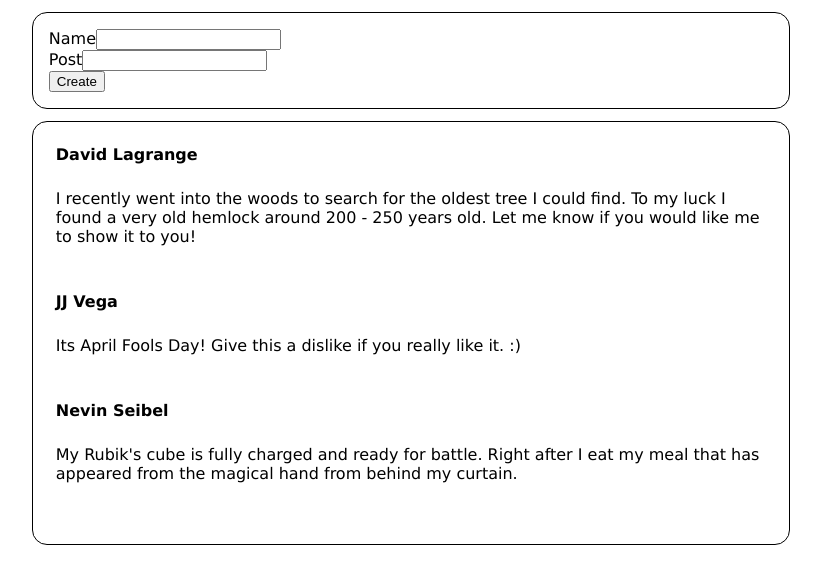
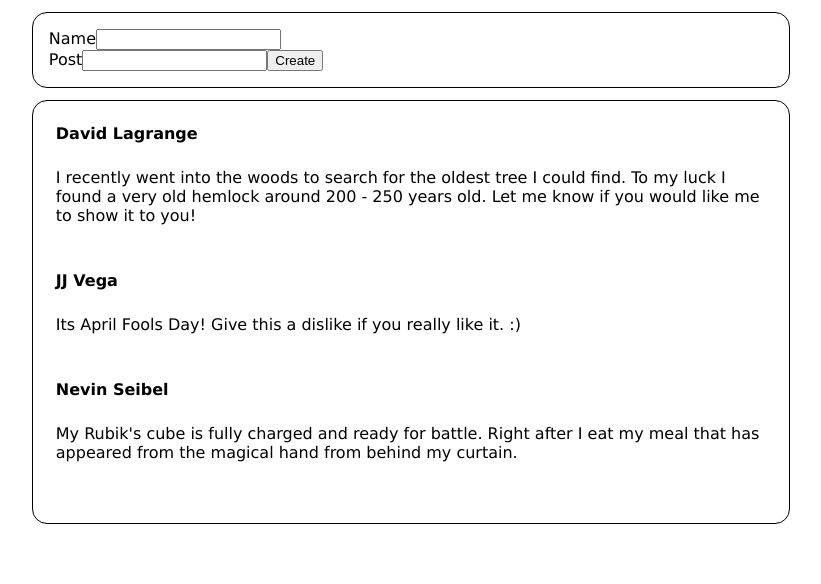
Before and after one commit to mightya4/SocialFeed, a React (Create React App) app: page / in a window 1280 px wide. Shown: the top 584 px of the page, without its empty margins (229-1050 px from the left). Built offline with nearby package versions, Linux system fonts and the light colour scheme.

Commit message:
Completed Create Post Functionality

```diff
--- a/src/Components/Post/CreatePost.jsx
+++ b/src/Components/Post/CreatePost.jsx
@@ -10,6 +10,7 @@ const CreatePost = (props) => {
             name: name,
             post: post,
         };
+        props.addNewPostProperty(postEntry);
     }
     return(
         <form onSubmit={handleCreatePost} className='form-grid'>
@@ -20,8 +21,9 @@ const CreatePost = (props) => {
             <div className="form-group">
                 <label>Post</label>
                 <input type='text' className="form-control" value= {post} onChange={(event) => {setPost(event.target.value)}}></input>
+                <button type='submit'>Create</button>
             </div>
-            <button type='submit'>Create</button>
+
         </form>
     );
 }
--- /dev/null
+++ b/src/Components/Post/DisplayPost.css
@@ -0,0 +1,3 @@
+.form-grid {
+    display: grid;
+}
--- a/src/Components/Post/Post.jsx
+++ b/src/Components/Post/Post.jsx
@@ -13,13 +13,17 @@ const Post = (props) => {
     }
     return(
         <div>
-            <div className='post-border-box'>
-                <CreatePost parentPost={addNewPost}/>
+            <div>
+                <div className='post-border-box'>
+                    <CreatePost addNewPostProperty={addNewPost}/>
+                </div>
             </div>
-            <div className='post-border-box'>
-                <table>
-                    <DisplayPost parentPost={posts}/>
-                </table>
+            <div>
+                <div className='post-border-box'>
+                    <table>
+                        <DisplayPost parentPost={posts}/>
+                    </table>
+                </div>
             </div>
 
         </div>
```
